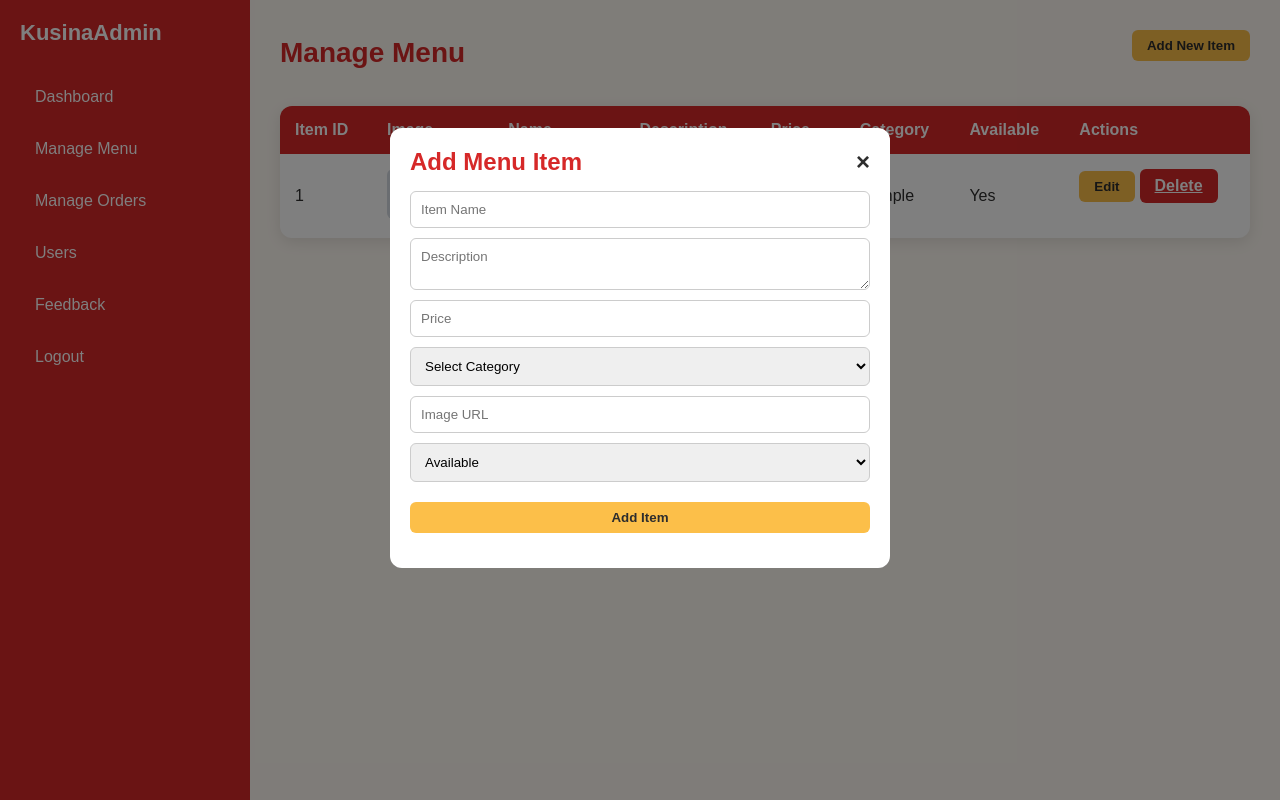
After one commit to lorabel19/kusinaexpress, a Django app: page /admin-menu/ in a window 1280 px wide, after a click on "Add New Item". The commit adds this page. Run offline with Django 5.2, Linux system fonts and the light colour scheme; tables that the repository leaves empty hold one stand-in row (values such as "Sample post"); grey boxes marked "Sample" are stand-in pictures.

Commit message:
admin function

```diff
--- /dev/null
+++ b/restaurant/templates/restaurant/admin_menu.html
@@ -0,0 +1,209 @@
+{% load static %}
+<!DOCTYPE html>
+<html lang="en">
+<head>
+<meta charset="UTF-8">
+<meta name="viewport" content="width=device-width, initial-scale=1.0">
+<title>KusinaExpress | Manage Menu</title>
+<style>
+* { margin:0; padding:0; box-sizing:border-box; font-family:'Poppins', sans-serif; }
+body { display:flex; min-height:100vh; background-color:#fffaf3; color:#2d2d2d; }
+
+/* Sidebar */
+.sidebar { width:250px; background-color:#d62828; color:white; display:flex; flex-direction:column; padding:20px; position:sticky; top:0; height:100vh; }
+.sidebar h2 { font-size:22px; margin-bottom:30px; }
+.sidebar a { color:white; text-decoration:none; padding:12px 15px; margin-bottom:10px; border-radius:6px; display:block; transition:0.3s; }
+.sidebar a:hover { background-color:#fcbf49; color:#2d2d2d; }
+
+/* Main content */
+.main-content { flex:1; padding:30px; overflow-y:auto; }
+header { display:flex; justify-content:space-between; align-items:center; margin-bottom:30px; }
+header h1 { font-size:28px; color:#d62828; }
+.btn { padding:8px 15px; border:none; border-radius:6px; cursor:pointer; font-weight:600; transition:0.3s; }
+.btn-add { background-color:#fcbf49; color:#2d2d2d; margin-bottom:15px; }
+.btn-add:hover { background-color:#2d2d2d; color:white; }
+.btn-edit { background-color:#fcbf49; color:#2d2d2d; }
+.btn-edit:hover { background-color:#2d2d2d; color:white; }
+.btn-delete { background-color:#d62828; color:white; }
+.btn-delete:hover { background-color:#2d2d2d; color:white; }
+
+/* Table */
+table { width:100%; border-collapse:collapse; background:white; border-radius:12px; overflow:hidden; box-shadow:0 4px 15px rgba(0,0,0,0.1); margin-top:20px; }
+th, td { padding:15px; text-align:left; vertical-align:middle; }
+th { background-color:#d62828; color:white; }
+tr:nth-child(even) { background:#f8f8f8; }
+tr:hover { background: lightyellow; color:#2d2d2d; }
+td img { width:80px; height:50px; object-fit:cover; border-radius:6px; }
+
+/* Actions buttons side by side */
+td.actions {
+    display: flex;
+    gap: 5px; /* space between buttons */
+    align-items: center;
+}
+
+/* Modal */
+.modal { display:none; position:fixed; z-index:1000; left:0; top:0; width:100%; height:100%; overflow:auto; background-color: rgba(0,0,0,0.5); }
+.modal-content { background:white; margin:10% auto; padding:20px; border-radius:12px; width:90%; max-width:500px; }
+.modal-header { display:flex; justify-content:space-between; align-items:center; margin-bottom:15px; }
+.modal-header h2 { color:#d62828; }
+.modal-header .close { cursor:pointer; font-size:24px; font-weight:bold; }
+
+/* Form */
+.modal form { display:flex; flex-direction:column; gap:10px; }
+.modal input, .modal textarea, .modal select { padding:10px; border-radius:6px; border:1px solid #ccc; width:100%; }
+.modal button { margin-top:10px; }
+
+/* Footer */
+footer { margin-top:50px; text-align:center; padding:15px; color:#555; font-size:14px; }
+</style>
+</head>
+<body>
+
+<div class="sidebar">
+  <h2>KusinaAdmin</h2>
+  <a href="{% url 'restaurant:admin-dashboard' %}">Dashboard</a>
+  <a href="{% url 'restaurant:admin-menu' %}">Manage Menu</a>
+  <a href="{% url 'restaurant:admin-orders' %}">Manage Orders</a>
+  <a href="#">Users</a>
+  <a href="#">Feedback</a>
+  <a href="#">Logout</a>
+</div>
+
+<div class="main-content">
+  <header>
+    <h1>Manage Menu</h1>
+    <button class="btn btn-add" onclick="openModal('addModal')">Add New Item</button>
+  </header>
+
+  <table>
+    <thead>
+      <tr>
+        <th>Item ID</th>
+        <th>Image</th>
+        <th>Name</th>
+        <th>Description</th>
+        <th>Price</th>
+        <th>Category</th>
+        <th>Available</th>
+        <th>Actions</th>
+      </tr>
+    </thead>
+    <tbody>
+      {% for item in menu_items %}
+      <tr>
+        <td>{{ item.item_id }}</td>
+        <td><img src="{{ item.image_url|default:'https://via.placeholder.com/80x50?text=No+Image' }}" alt="{{ item.name }}"></td>
+        <td>{{ item.name }}</td>
+        <td>{{ item.description }}</td>
+        <td>₱{{ item.price }}</td>
+        <td>{{ item.category|title }}</td>
+        <td>{% if item.is_available %}Yes{% else %}Not Available{% endif %}</td>
+        <td class="actions">
+          <button class="btn btn-edit"
+            data-id="{{ item.item_id }}"
+            data-name="{{ item.name|escapejs }}"
+            data-desc="{{ item.description|escapejs }}"
+            data-price="{{ item.price }}"
+            data-category="{{ item.category|escapejs }}"
+            data-image="{{ item.image_url|escapejs }}"
+            data-available="{{ item.is_available|default_if_none:0 }}"
+            onclick="openEditModalFromButton(this)">
+            Edit
+          </button>
+          <a href="{% url 'restaurant:admin-delete-menu' item.item_id %}" class="btn btn-delete">Delete</a>
+        </td>
+      </tr>
+      {% empty %}
+      <tr><td colspan="8">No menu items found.</td></tr>
+      {% endfor %}
+    </tbody>
+  </table>
+
+  <!-- Add Modal -->
+  <div id="addModal" class="modal">
+    <div class="modal-content">
+      <div class="modal-header">
+        <h2>Add Menu Item</h2>
+        <span class="close" onclick="closeModal('addModal')">&times;</span>
+      </div>
+      <form method="POST" action="{% url 'restaurant:admin-add-menu' %}">
+        {% csrf_token %}
+        <input type="text" name="name" placeholder="Item Name" required>
+        <textarea name="description" placeholder="Description"></textarea>
+        <input type="number" name="price" placeholder="Price" step="0.01" required>
+
+        <!-- Category Dropdown -->
+        <select name="category" required>
+          <option value="" disabled selected>Select Category</option>
+          <option value="meals">Meals</option>
+          <option value="drinks">Drinks</option>
+          <option value="desserts">Desserts</option>
+        </select>
+
+        <input type="text" name="image_url" placeholder="Image URL">
+        <select name="is_available">
+          <option value="1" selected>Available</option>
+          <option value="0">Not Available</option>
+        </select>
+        <button type="submit" class="btn btn-add">Add Item</button>
+      </form>
+    </div>
+  </div>
+
+  <!-- Edit Modal -->
+  <div id="editModal" class="modal">
+    <div class="modal-content">
+      <div class="modal-header">
+        <h2>Edit Menu Item</h2>
+        <span class="close" onclick="closeModal('editModal')">&times;</span>
+      </div>
+      <form method="POST" id="editForm">
+        {% csrf_token %}
+        <input type="text" name="name" id="editName" placeholder="Item Name" required>
+        <textarea name="description" id="editDescription" placeholder="Description"></textarea>
+        <input type="number" name="price" id="editPrice" placeholder="Price" step="0.01" required>
+
+        <!-- Category Dropdown -->
+        <select name="category" id="editCategory" required>
+          <option value="meals">Meals</option>
+          <option value="drinks">Drinks</option>
+          <option value="desserts">Desserts</option>
+        </select>
+
+        <input type="text" name="image_url" id="editImage" placeholder="Image URL">
+        <select name="is_available" id="editAvailable">
+          <option value="1">Available</option>
+          <option value="0">Not Available</option>
+        </select>
+        <button type="submit" class="btn btn-add">Save Changes</button>
+      </form>
+    </div>
+  </div>
+
+
+</div>
+
+<script>
+// Modal functions
+function openModal(id){ document.getElementById(id).style.display = 'block'; }
+function closeModal(id){ document.getElementById(id).style.display = 'none'; }
+window.onclick = function(event){
+  if(event.target.classList.contains('modal')){ event.target.style.display = 'none'; }
+}
+
+// Edit modal pre-fill from data-* attributes
+function openEditModalFromButton(btn){
+  openModal('editModal');
+  document.getElementById('editForm').action = `/admin-menu/edit/${btn.dataset.id}/`;
+  document.getElementById('editName').value = btn.dataset.name;
+  document.getElementById('editDescription').value = btn.dataset.desc;
+  document.getElementById('editPrice').value = btn.dataset.price;
+  document.getElementById('editCategory').value = btn.dataset.category;
+  document.getElementById('editImage').value = btn.dataset.image;
+  document.getElementById('editAvailable').value = btn.dataset.available;
+}
+</script>
+
+</body>
+</html>
--- a/restaurant/templates/restaurant/menu.html
+++ b/restaurant/templates/restaurant/menu.html
@@ -55,7 +55,7 @@
   .item-card button:hover { background-color:#f77f00; }
 
   .sold-out { opacity:0.5; }
-  .sold-out::after { content:"SOLD OUT"; position:absolute; top:10px; left:10px; background:red; color:white; padding:5px 10px; font-size:12px; font-weight:bold; border-radius:4px; }
+  .sold-out::after { content:"Not Available"; position:absolute; top:10px; left:10px; background:red; color:white; padding:5px 10px; font-size:12px; font-weight:bold; border-radius:4px; }
 
   footer { background-color:#3a0ca3; color:white; text-align:center; padding:25px; margin-top:50px; font-size:14px; }
   footer a { color:#fcbf49; text-decoration:none; font-weight:600; }
--- a/restaurant/urls.py
+++ b/restaurant/urls.py
@@ -36,6 +36,15 @@ urlpatterns = [
     path('about/', views.about, name='about'),          #About Page
     path('profile/', views.profile_view, name='profile'),
     path('public-menu/', views.menu, name='public_menu'),  # public menu page
+    path('admin-dashboard/', views.admin_dashboard, name='admin-dashboard'),
+    path('admin-menu/', views.admin_menu, name='admin-menu'),
+    path('admin-menu/add/', views.admin_add_menu, name='admin-add-menu'),
+    path('admin-menu/edit/<int:item_id>/', views.admin_edit_menu, name='admin-edit-menu'),
+    path('admin-menu/delete/<int:item_id>/', views.admin_delete_menu, name='admin-delete-menu'),
+    path('admin-orders/', views.admin_orders, name='admin-orders'),
+    path('admin-orders/confirm/<int:order_id>/', views.confirm_order, name='admin-confirm-order'),
+    path('admin-orders/update/<int:order_id>/', views.admin_update_orders, name='admin-update-order-status'),
+
 
 
     # API Endpoints
--- a/restaurant/views.py
+++ b/restaurant/views.py
@@ -46,8 +46,12 @@ def dashboard(request):
         return redirect('restaurant:login')
     return render(request, 'restaurant/index_logged_in.html', {'user': user})
 
+from django.shortcuts import render, redirect
+from django.contrib import messages
+from .models import Users
+
 def login_view(request):
-    """Login / Sign Up page handling."""
+    """Login page handling for all users, redirecting admins to admin dashboard."""
     if request.method == "POST":
         email = request.POST.get("email")
         password = request.POST.get("password")
@@ -55,16 +59,25 @@ def login_view(request):
 
         try:
             user = Users.objects.get(email=email, role=role)
+
             if user.password == password:  # plaintext check
+                # Store user info in session
                 request.session['user_id'] = user.user_id
                 request.session['role'] = user.role
-                return redirect('restaurant:dashboard')
+
+                # Redirect based on role
+                if user.role.lower() == 'admin':
+                    return redirect('restaurant:admin-dashboard')
+                else:
+                    return redirect('restaurant:dashboard')  # regular user dashboard
+
             else:
                 messages.error(request, "Invalid password")
         except Users.DoesNotExist:
             messages.error(request, "Invalid email or role")
 
     return render(request, 'restaurant/login.html')
+
 
 def logout_view(request):
     """Log out the user."""
@@ -178,7 +191,7 @@ def remove_from_cart_api(request, cart_id):
 
 # Place Order API
 def place_order_api(request):
-    """Confirm and place the current order."""
+    """Place the current order without auto-confirming it."""
     if request.method != 'POST':
         return JsonResponse({'detail': 'Method not allowed'}, status=405)
 
@@ -207,9 +220,9 @@ def place_order_api(request):
             delivery_option=data.get('delivery_option', ''),
             notes=data.get('notes', ''),
             payment_method=data.get('payment_method', ''),
-            status='Order Confirmed',
+            status='Pending',      # <-- set as Pending
             order_date=now,
-            confirmed_at=now,
+            # confirmed_at=now      # <-- REMOVE this
         )
 
         # associate cart items to order
@@ -227,6 +240,7 @@ def place_order_api(request):
 
     except Exception as e:
         return JsonResponse({"detail": f"Error placing order: {str(e)}"}, status=500)
+
 
 
 # Order Page View
@@ -332,3 +346,140 @@ def menu(request):
         'desserts': desserts
     }
     return render(request, 'restaurant/mainmenu.html', context)
+
+from django.shortcuts import render
+from .models import Orders, MenuItems, Users
+
+def admin_dashboard(request):
+    context = {
+        'total_orders': Orders.objects.count(),
+        'pending_orders': Orders.objects.filter(status='Pending').count(),
+        'total_menu': MenuItems.objects.count(),
+        'total_users': Users.objects.count(),
+        'orders': Orders.objects.all().order_by('-order_date')[:10]  # last 10 orders
+    }
+    return render(request, 'restaurant/admin_dashboard.html', context)
+
+from django.shortcuts import render, redirect, get_object_or_404
+from django.contrib import messages
+from .models import MenuItems
+
+def admin_menu(request):
+    """Display all menu items."""
+    menu_items = MenuItems.objects.all()
+    return render(request, 'restaurant/admin_menu.html', {'menu_items': menu_items})
+
+def admin_add_menu(request):
+    """Add new menu item."""
+    if request.method == "POST":
+        name = request.POST.get("name")
+        description = request.POST.get("description")
+        price = request.POST.get("price")
+        category = request.POST.get("category")
+        image_url = request.POST.get("image_url")
+        is_available = int(request.POST.get("is_available", 1))
+
+        MenuItems.objects.create(
+            name=name,
+            description=description,
+            price=price,
+            category=category,
+            image_url=image_url,
+            is_available=is_available
+        )
+        messages.success(request, f"{name} added successfully!")
+        return redirect('restaurant:admin-menu')
+
+    return render(request, 'restaurant/admin_menu_add.html')
+
+def admin_edit_menu(request, item_id):
+    """Edit existing menu item."""
+    item = get_object_or_404(MenuItems, item_id=item_id)
+
+    if request.method == "POST":
+        item.name = request.POST.get("name")
+        item.description = request.POST.get("description")
+        item.price = request.POST.get("price")
+        item.category = request.POST.get("category")
+        item.image_url = request.POST.get("image_url")
+        item.is_available = int(request.POST.get("is_available", 1))
+        item.save()
+        messages.success(request, f"{item.name} updated successfully!")
+        return redirect('restaurant:admin-menu')
+
+    return render(request, 'restaurant/admin_menu_edit.html', {'item': item})
+
+def admin_delete_menu(request, item_id):
+    """Delete a menu item."""
+    item = get_object_or_404(MenuItems, item_id=item_id)
+    item.delete()
+    messages.success(request, f"{item.name} deleted successfully!")
+    return redirect('restaurant:admin-menu')
+
+from django.shortcuts import get_object_or_404, redirect, render
+from django.utils import timezone
+from .models import Orders
+
+# Admin: List orders
+def admin_orders(request):
+    status_filter = request.GET.get('status', 'pending')  # Default to 'pending'
+    orders = Orders.objects.all().select_related('user')
+
+    if status_filter == 'pending':
+        orders = orders.filter(confirmed_at__isnull=True)
+    elif status_filter == 'preparing':
+        orders = orders.filter(confirmed_at__isnull=False, preparing_at__isnull=False, out_for_delivery_at__isnull=True)
+    elif status_filter == 'out_for_delivery':
+        orders = orders.filter(out_for_delivery_at__isnull=False, delivered_at__isnull=True)
+    elif status_filter == 'delivered':
+        orders = orders.filter(delivered_at__isnull=False)
+
+    return render(request, "restaurant/admin_orders.html", {
+        'orders': orders,
+        'status_filter': status_filter,
+    })
+
+
+# Admin: Update order status (via hidden input)
+def admin_update_orders(request, order_id):
+    order = get_object_or_404(Orders, order_id=order_id)
+
+    if request.method == "POST":
+        new_status = request.POST.get("status")
+        now = timezone.now()
+
+        if new_status == "preparing":
+            order.confirmed_at = order.confirmed_at or now
+            order.preparing_at = now
+            order.status = "preparing"
+
+        elif new_status == "out_for_delivery":
+            order.preparing_at = order.preparing_at or now
+            order.out_for_delivery_at = now
+            order.status = "out_for_delivery"
+
+        elif new_status == "delivered":
+            order.confirmed_at = order.confirmed_at or now
+            order.preparing_at = order.preparing_at or now
+            order.out_for_delivery_at = order.out_for_delivery_at or now
+            order.delivered_at = now
+            order.status = "delivered"
+
+        order.save()
+        return redirect(f'/admin-orders/?status={new_status}')
+
+    return redirect("restaurant:admin-orders")
+
+
+# Admin: Confirm pending order → Preparing
+def confirm_order(request, order_id):
+    order = get_object_or_404(Orders, order_id=order_id)
+
+    if request.method == "POST":
+        now = timezone.now()
+        order.confirmed_at = now
+        order.preparing_at = now
+        order.status = "preparing"
+        order.save()
+
+    return redirect('/admin-orders/?status=preparing')
```
Also changed, not shown: restaurant/templates/restaurant/admin_dashboard.html (added, +131 -0 lines), restaurant/templates/restaurant/admin_orders.html (added, +136 -0 lines), restaurant/templates/restaurant/order.html (+40 -5 lines).
